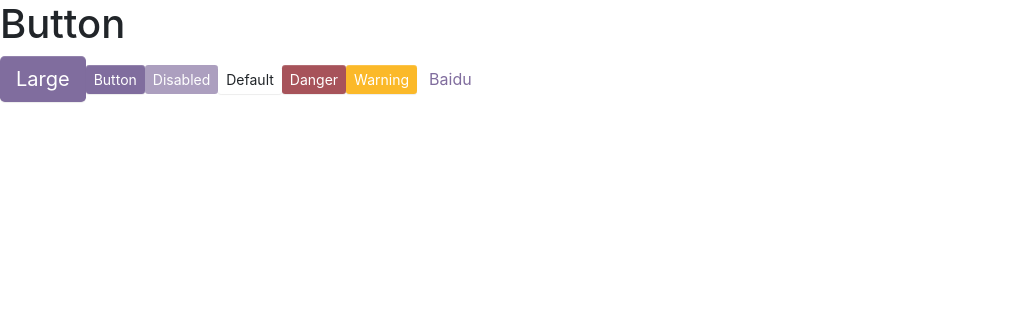
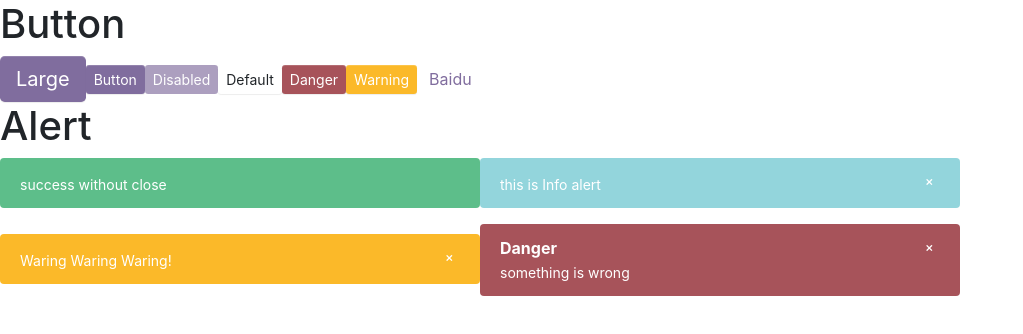
Before and after one commit to NnnLillian/Just-Antd, a React (Create React App) app: page / in a window 1280 px wide. Shown: the top 334 px of the page, without its empty margins (0-1023 px from the left). Built offline with nearby package versions, Linux system fonts and the light colour scheme.

Commit message:
alert component

```diff
--- a/package.json
+++ b/package.json
@@ -11,11 +11,13 @@
     "@types/node": "^12.0.0",
     "@types/react": "^16.9.0",
     "@types/react-dom": "^16.9.0",
+    "@types/react-transition-group": "^4.4.0",
     "classnames": "^2.2.6",
     "node-sass": "^4.14.1",
     "react": "^16.13.1",
     "react-dom": "^16.13.1",
     "react-scripts": "3.4.1",
+    "react-transition-group": "^4.4.1",
     "typescript": "~3.7.2"
   },
   "scripts": {
--- a/src/App.tsx
+++ b/src/App.tsx
@@ -1,6 +1,7 @@
 import React from 'react';
 import './styles/index.scss';
 import Button, { ButtonType, ButtonSize } from './component/Button/button';
+import { Alert, AlertType } from './component/Alert/alert';
 
 function App() {
   return (
@@ -17,6 +18,13 @@ function App() {
         <Button btnType={ButtonType.Warning} size={ButtonSize.Small}>Warning</Button>
         <Button btnType={ButtonType.Link} href="http://www.baidu.com" children="Baidu" />
       </div>
+      <div>
+        <h1>Alert</h1>
+        <Alert alterType={AlertType.Success} closable={false} description='success without close' />
+        <Alert alterType={AlertType.Info} title='this is Info alert' />
+        <Alert alterType={AlertType.Warning} title='Waring Waring Waring!' />
+        <Alert alterType={AlertType.Danger} title='Danger' description='something is wrong' />
+      </div>
     </div>
   );
 }
--- /dev/null
+++ b/src/component/Alert/_style.scss
@@ -0,0 +1,82 @@
+.alt-show-btn {
+    font-weight: $font-weight-normal;
+    color: $btn-link-color;
+    text-decoration: $link-decoration;
+    cursor: pointer;
+    display: block;
+    margin-bottom: $alt-margin-bottom;
+
+    &:hover {
+        color: $btn-link-hover-color;
+        text-decoration: $link-hover-decoration;
+    }
+
+    &:focus,
+    &.focus {
+        text-decoration: $link-hover-decoration;
+        box-shadow: none;
+    }
+}
+
+.alt {
+    position: relative;
+    display: inline-block;
+    min-width: $alt-min-width;
+    line-height: $btn-line-height;
+    color: $white;
+    background-image: none;
+    border: $alt-border-width;
+    padding: $alt-padding-y $alt-padding-x;
+    border-radius: $alt-border-radius;
+    margin-bottom: $alt-margin-bottom;
+
+    & .alt-message{
+        display: inline-block;
+        vertical-align: middle;
+        padding: 0 $alt-padding-x 0 0;
+
+        & .alt-title {
+            font-weight: $alt-title-font-weight;
+            display: block;
+        }
+
+        & .alt-description {
+            margin-top: $alt-description-top-margin;
+            font-size: $alt-description-font-size;
+        }
+    }
+}
+
+.alt-close-button{
+    background: none;
+    border: none;
+    cursor: pointer;
+    color: $white;
+    display: inline-block;
+    vertical-align: top;
+    float: right;
+    transform: rotate(-135deg);
+    &:hover {
+        opacity: 0.7;
+    }
+
+    &:focus{
+        outline: none;
+    }
+}
+
+.alt-success {
+    @include alert-style($success, $success, $white)
+}
+
+.alt-info {
+    @include alert-style($info, $info, $white)
+}
+
+.alt-danger {
+    @include alert-style($danger, $danger, $white)
+}
+
+.alt-warning {
+    @include alert-style($warning, $warning, $white)
+}
--- /dev/null
+++ b/src/component/Alert/alert.tsx
@@ -0,0 +1,79 @@
+import React, { ReactNode, FC, useState, Fragment } from 'react';
+import classNames from 'classnames';
+import { Transition } from '../Transition/transition'
+import { CSSTransition } from 'react-transition-group';
+
+export enum AlertType {
+    Success = 'success',
+    Info = 'info',
+    Danger = 'danger',
+    Warning = 'warning'
+}
+
+interface BaseAlertProps {
+    title?: string;
+    description?: string;
+    className?: string;
+    alterType?: AlertType;
+    onClose?: () => void;  // 关闭alert时触发的事件
+    closable?: boolean;     // 是否显示“关闭”
+}
+
+export const Alert: FC<BaseAlertProps> = (props) => {
+
+    const [hide, setHide] = useState(false);
+    const [showButton, setShowButton] = useState(false);
+
+    const {
+        title,
+        description,
+        className, // 用户自定义的className
+        alterType,
+        onClose,
+        closable
+    } = props;
+
+    const classes = classNames('alt', className, {
+        [`alt-${alterType}`]: alterType
+    })
+
+    const titleClass = classNames( {
+        'alt-description':!description,
+        'alt-title': description
+    })
+
+    const handleClose = (e: React.MouseEvent) => {
+        if (onClose) {
+            onClose()
+        } else {
+            setHide(true)
+        }
+    }
+
+    return (
+        <Fragment>
+            {showButton && <span className="alt-show-btn" onClick={() => { setHide(false) }}>Show Alert</span>}
+            {console.log(showButton)}
+            <CSSTransition
+                in={!hide}
+                timeout={400}
+                unmountOnExit
+                onEnter={() => { setShowButton(false) }}
+                onExited={() => setShowButton(true)}
+            >
+                <div className={classes} >
+                    <div className="alt-message">
+                        <span className={titleClass}> {title} </span>
+                        {description&&<span className="alt-description"> {description} </span>}
+                    </div>
+                    {closable && <button className="alt-close-button" onClick={handleClose}> + </button>}
+                </div>
+            </CSSTransition>
+        </Fragment>
+    )
+}
+
+Alert.defaultProps = {
+    alterType: AlertType.Info,
+    closable: true,
+}
--- a/src/styles/_mixin.scss
+++ b/src/styles/_mixin.scss
@@ -23,3 +23,9 @@
         outline-color: $background;
     }
 }
+
+@mixin alert-style($background,$border, $color) {
+    color: $color;
+    background: $background;
+    border-color: $border;
+}
--- a/src/styles/_variables.scss
+++ b/src/styles/_variables.scss
@@ -203,6 +203,17 @@ $btn-border-radius-sm: $border-radius-sm !default;
 
 $btn-transition: color .15s ease-in-out, background-color .15s ease-in-out, border-color .15s ease-in-out, box-shadow .15s ease-in-out !default;
 
+// Alert
+$alt-min-width                 : 30em !default;
+$alt-padding-y                 : .75em !default;
+$alt-padding-x                 : 1.25em !default;
+$alt-margin-bottom             : 1rem !default;
+$alt-border-radius             : $border-radius !default;
+$alt-title-font-weight         : $font-weight-bold !default;
+$alt-border-width              : $border-width !default;
+$alt-description-font-size     : $font-size-sm !default;
+$alt-description-top-margin    : .3rem !default;
+
 // menu
 $menu-border-width: $border-width !default;
 $menu-border-color: $border-color !default;
--- a/src/styles/index.scss
+++ b/src/styles/index.scss
@@ -9,3 +9,6 @@
 
 // button
 @import "../component/Button/style";
+
+// alert
+@import "../component/Alert/style"
```
Also changed, not shown: 1 other file (tests, documents, lock files or other folders).
